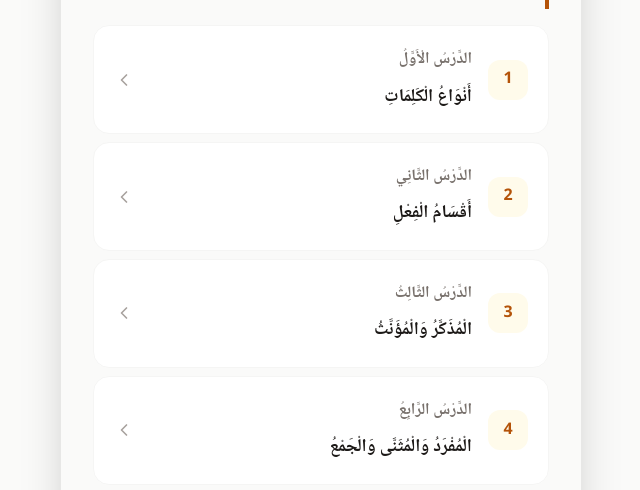
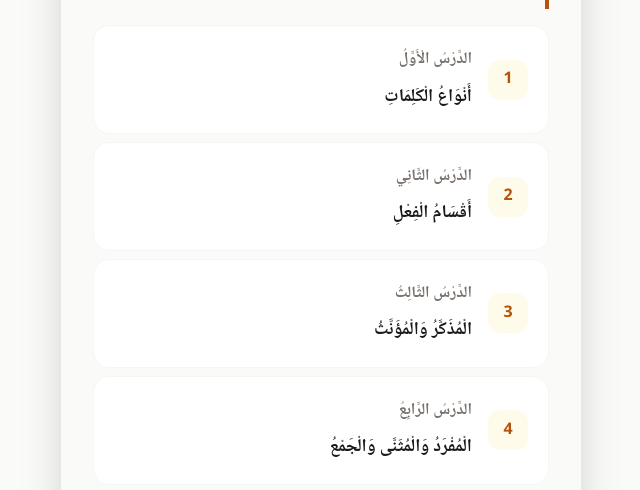
Before and after one commit to rafikee/nahw, a Next.js app: page / in a window 1280 px wide. Both pictures are taken after a click on the button "تَخَطَّ". Shown: the part 217-707 px from the top of the page, without its empty margins (319-959 px from the left). Built offline with nearby package versions, Linux system fonts and the light colour scheme.

Commit message:
Remove trailing chevrons from home screen lesson cards
Co-Authored-By: Claude Opus 4.7 (1M context) <noreply@anthropic.com>

```diff
--- a/components/screens/HomeScreen.tsx
+++ b/components/screens/HomeScreen.tsx
@@ -84,9 +84,6 @@ export function HomeScreen({ onSelectLesson, onOpenSettings }: HomeScreenProps)
                         {lesson.title}
                       </p>
                     </div>
-                    <svg className="w-5 h-5 text-faint shrink-0 rotate-180" viewBox="0 0 24 24" fill="none" stroke="currentColor" strokeWidth={2} strokeLinecap="round" strokeLinejoin="round">
-                      <path d="M9 18l6-6-6-6"/>
-                    </svg>
                   </button>
                 );
               })}
```
